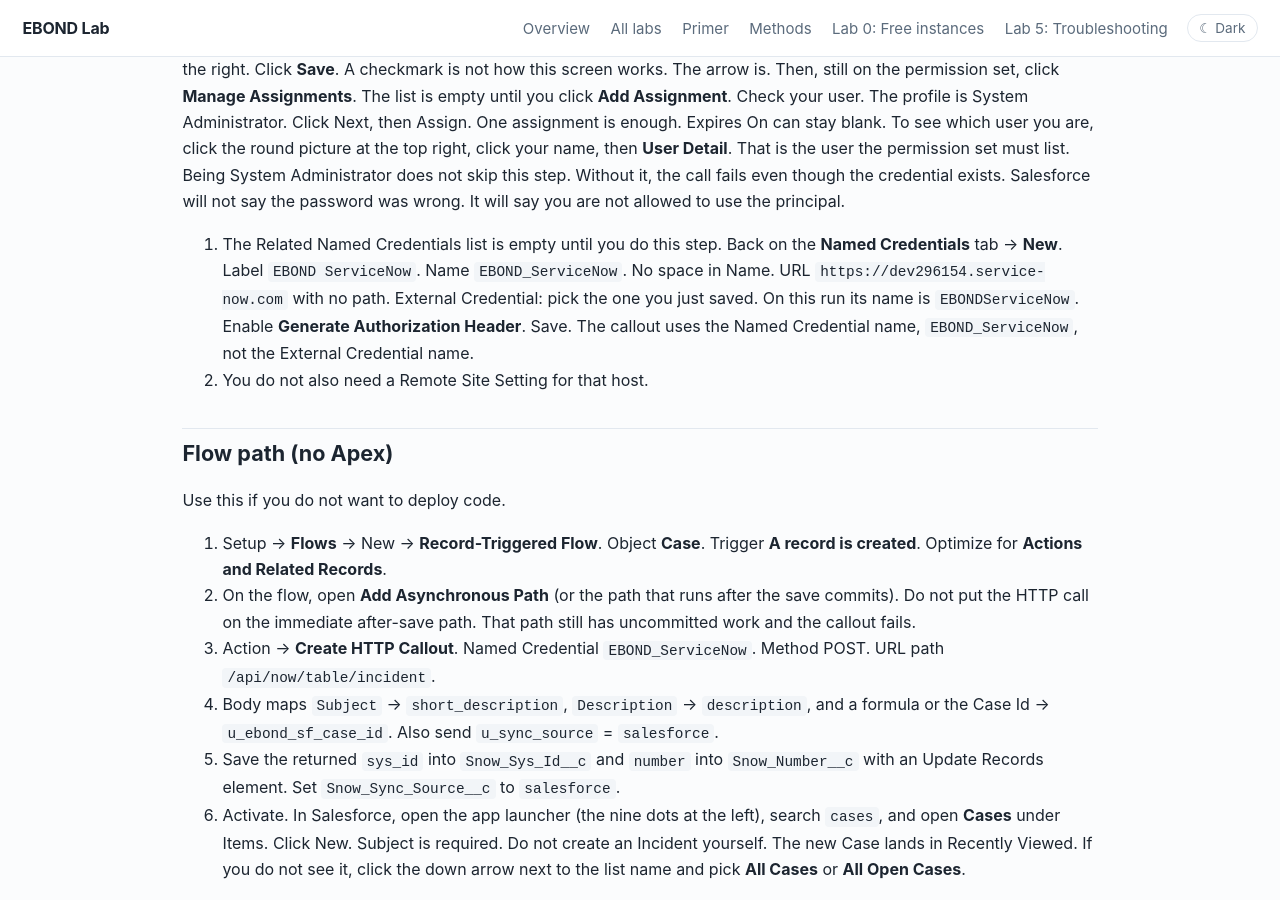
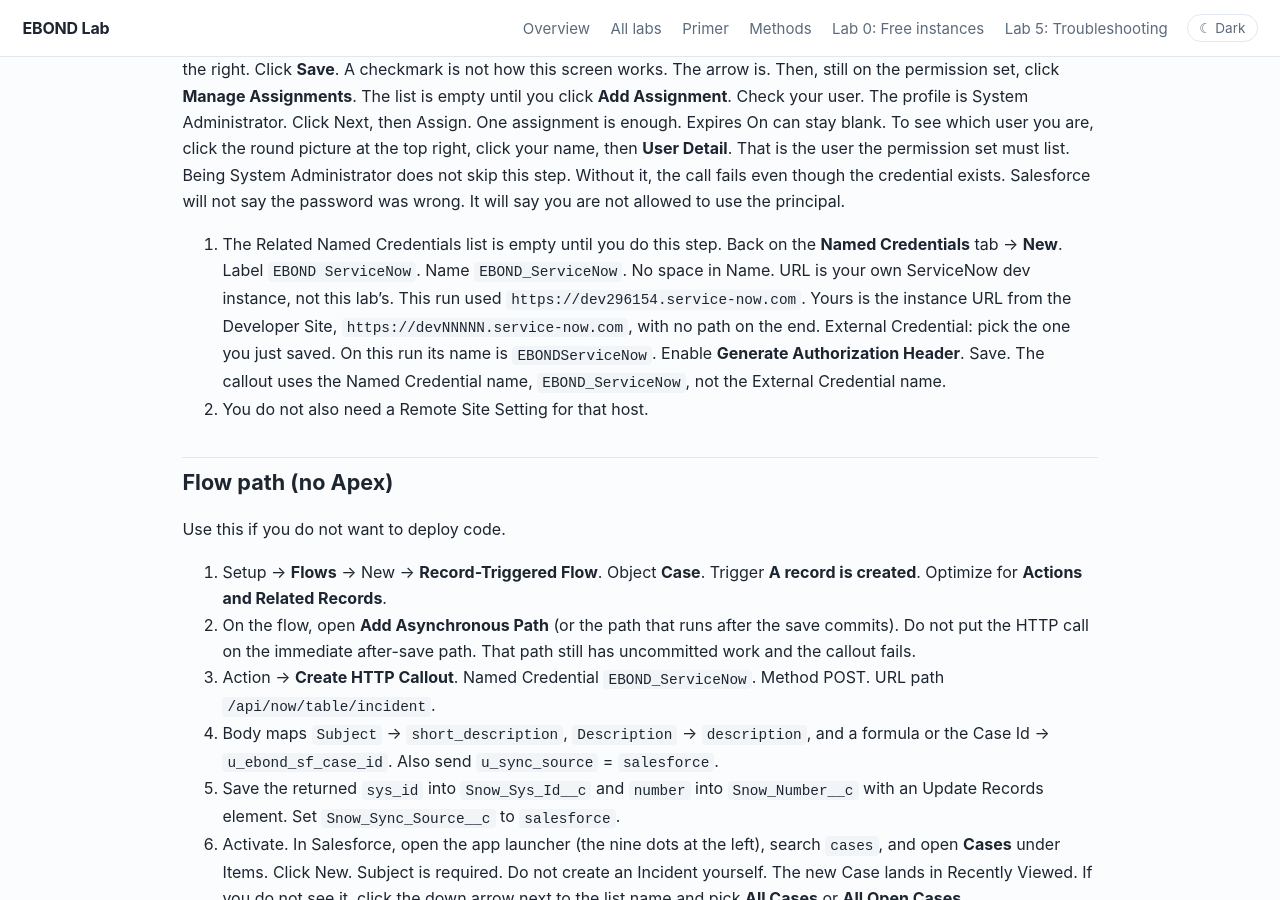
Before and after one commit to eltonaguiar/EBOND_ServiceNowSalesforce, a Jekyll site: the page built from site/labs/02-salesforce-to-snow.md, in a window 1280 px wide and 900 px high, scrolled down 4649 px. Built offline with Jekyll 4.4.1, drawn with Linux system fonts in a browser that asks for light colours.

Commit message:
Say the Named Credential URL is the reader's own ServiceNow dev instance.

```diff
--- a/site/labs/02-salesforce-to-snow.md
+++ b/site/labs/02-salesforce-to-snow.md
@@ -162,7 +162,7 @@ Setup → Quick Find `named credentials`. Open **Named Credentials** under Secur
 </div>
 
 Open the permission set. In the settings list, click **External Credential Principal Access**. Click **Edit**. The principal starts on the left, under Available. Select `EBONDServiceNow - PDI_admin` and click the Add arrow so it moves to Enabled on the right. Click **Save**. A checkmark is not how this screen works. The arrow is. Then, still on the permission set, click **Manage Assignments**. The list is empty until you click **Add Assignment**. Check your user. The profile is System Administrator. Click Next, then Assign. One assignment is enough. Expires On can stay blank. To see which user you are, click the round picture at the top right, click your name, then **User Detail**. That is the user the permission set must list. Being System Administrator does not skip this step. Without it, the call fails even though the credential exists. Salesforce will not say the password was wrong. It will say you are not allowed to use the principal.
-5. The Related Named Credentials list is empty until you do this step. Back on the **Named Credentials** tab → **New**. Label `EBOND ServiceNow`. Name `EBOND_ServiceNow`. No space in Name. URL `https://dev296154.service-now.com` with no path. External Credential: pick the one you just saved. On this run its name is `EBONDServiceNow`. Enable **Generate Authorization Header**. Save. The callout uses the Named Credential name, `EBOND_ServiceNow`, not the External Credential name.
+5. The Related Named Credentials list is empty until you do this step. Back on the **Named Credentials** tab → **New**. Label `EBOND ServiceNow`. Name `EBOND_ServiceNow`. No space in Name. URL is your own ServiceNow dev instance, not this lab's. This run used `https://dev296154.service-now.com`. Yours is the instance URL from the Developer Site, `https://devNNNNN.service-now.com`, with no path on the end. External Credential: pick the one you just saved. On this run its name is `EBONDServiceNow`. Enable **Generate Authorization Header**. Save. The callout uses the Named Credential name, `EBOND_ServiceNow`, not the External Credential name.
 6. You do not also need a Remote Site Setting for that host.
 
 ## Flow path (no Apex) {#flow}
```
